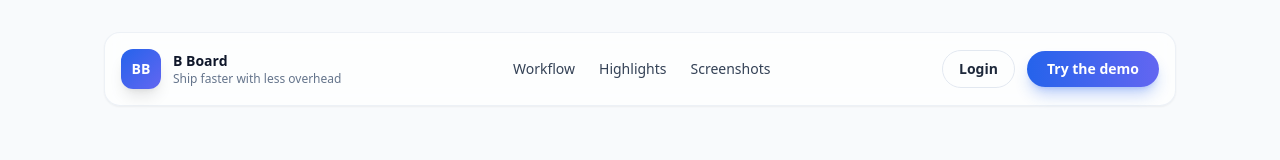
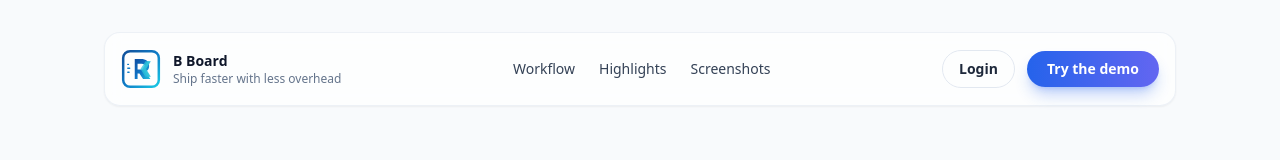
Before and after one commit to macmann/b-board, a Next.js app: page / in a window 1280 px wide. Shown: the top 160 px of the page. Built offline with nearby package versions, Linux system fonts and the light colour scheme.

Commit message:
Add centralized B Board logo component

```diff
--- a/src/app/layout.tsx
+++ b/src/app/layout.tsx
@@ -6,6 +6,11 @@ import AppThemeProvider from "@/components/theme/ThemeProvider";
 export const metadata: Metadata = {
   title: "B Board",
   description: "Lightweight agile board and backlog manager.",
+  icons: {
+    icon: "/logo.svg",
+    shortcut: "/logo.svg",
+    apple: "/logo.svg",
+  },
 };
 
 import "./globals.css";
--- a/src/app/page.tsx
+++ b/src/app/page.tsx
@@ -1,3 +1,5 @@
+import Logo from "@/components/branding/Logo";
+
 export default function HomePage() {
   return (
     <main className="min-h-screen bg-gradient-to-b from-slate-50 via-slate-50 to-white text-slate-900 dark:from-slate-950 dark:via-slate-950 dark:to-slate-900 dark:text-slate-50">
@@ -9,15 +11,7 @@ export default function HomePage() {
 
       <div className="mx-auto flex min-h-screen max-w-6xl flex-col px-4 pb-16 pt-8 sm:px-6 lg:px-10">
         <header className="flex flex-wrap items-center justify-between gap-4 rounded-2xl border border-slate-200/60 bg-white/70 p-4 shadow-sm backdrop-blur dark:border-slate-800/70 dark:bg-slate-900/80">
-          <div className="flex items-center gap-3">
-            <div className="flex h-10 w-10 items-center justify-center rounded-xl bg-gradient-to-br from-primary to-indigo-500 text-sm font-bold text-white shadow-lg">
-              BB
-            </div>
-            <div>
-              <p className="text-sm font-semibold text-slate-900 dark:text-slate-50">B Board</p>
-              <p className="text-xs text-slate-500 dark:text-slate-400">Ship faster with less overhead</p>
-            </div>
-          </div>
+          <Logo subtitle="Ship faster with less overhead" />
 
           <nav className="flex items-center gap-6 text-sm text-slate-700 dark:text-slate-200">
             <a className="transition hover:text-primary" href="#workflow">
--- a/src/components/auth/AuthLayout.tsx
+++ b/src/components/auth/AuthLayout.tsx
@@ -1,4 +1,6 @@
 import type { ReactNode } from "react";
+
+import Logo from "../branding/Logo";
 
 interface AuthLayoutProps {
   title: string;
@@ -10,15 +12,7 @@ export default function AuthLayout({ title, subtitle, children }: AuthLayoutProp
   return (
     <main className="flex min-h-screen items-center justify-center bg-slate-50 px-4 py-10 text-slate-900 dark:bg-slate-950 dark:text-slate-50">
       <div className="w-full max-w-md rounded-xl border border-slate-200 bg-white px-8 py-6 shadow-md dark:border-slate-800 dark:bg-slate-900">
-        <div className="mb-6 flex items-center gap-3">
-          <div className="flex h-10 w-10 items-center justify-center rounded-lg bg-primary text-sm font-semibold text-white">
-            BB
-          </div>
-          <div className="flex flex-col">
-            <span className="text-sm font-semibold">B Board</span>
-            <span className="text-xs text-slate-500 dark:text-slate-400">Plan and ship with confidence</span>
-          </div>
-        </div>
+        <Logo subtitle="Plan and ship with confidence" className="mb-6" />
 
         <div className="mb-6 space-y-2">
           <h1 className="text-xl font-semibold leading-tight">{title}</h1>
--- /dev/null
+++ b/src/components/branding/Logo.tsx
@@ -0,0 +1,46 @@
+import Image from "next/image";
+
+const classNames = (...classes: Array<string | null | false | undefined>) =>
+  classes.filter(Boolean).join(" ");
+
+type LogoProps = {
+  className?: string;
+  textClassName?: string;
+  titleClassName?: string;
+  subtitleClassName?: string;
+  title?: string;
+  subtitle?: string;
+  showText?: boolean;
+  size?: number;
+};
+
+export default function Logo({
+  className,
+  textClassName,
+  titleClassName,
+  subtitleClassName,
+  title = "B Board",
+  subtitle,
+  showText = true,
+  size = 40,
+}: LogoProps) {
+  return (
+    <div className={classNames("flex items-center gap-3", className)}>
+      <Image
+        src="/logo.svg"
+        alt={`${title} logo`}
+        width={size}
+        height={size}
+        priority
+      />
+      {showText ? (
+        <div className={classNames("flex flex-col", textClassName)}>
+          <span className={classNames("text-sm font-semibold", titleClassName)}>{title}</span>
+          {subtitle ? (
+            <span className={classNames("text-xs text-slate-500 dark:text-slate-400", subtitleClassName)}>{subtitle}</span>
+          ) : null}
+        </div>
+      ) : null}
+    </div>
+  );
+}
--- a/src/components/layout/AppShell.tsx
+++ b/src/components/layout/AppShell.tsx
@@ -3,6 +3,7 @@ import type { ReactNode } from "react";
 
 import Button from "../ui/Button";
 import ThemeToggle from "../theme/ThemeToggle";
+import Logo from "../branding/Logo";
 
 type AppShellProps = {
   children: ReactNode;
@@ -56,14 +57,13 @@ export default function AppShell({
   return (
     <div className="flex min-h-screen bg-slate-50 text-slate-900 dark:bg-slate-950 dark:text-slate-50">
       <aside className="flex w-64 flex-col border-r border-slate-200 bg-white dark:border-slate-800 dark:bg-slate-950">
-        <div className="flex items-center gap-3 border-b border-slate-200 px-5 py-5 dark:border-slate-800">
-          <div className="flex h-10 w-10 items-center justify-center rounded-lg bg-primary text-sm font-semibold text-white">
-            BB
-          </div>
-          <div className="flex flex-col">
-            <span className="text-xs font-medium uppercase tracking-wide text-slate-500 dark:text-slate-400">B Board</span>
-            <span className="text-sm font-semibold text-slate-900 dark:text-slate-50">Workspace</span>
-          </div>
+        <div className="border-b border-slate-200 px-5 py-5 dark:border-slate-800">
+          <Logo
+            subtitle="Workspace"
+            textClassName="gap-0.5"
+            titleClassName="text-xs font-medium uppercase tracking-wide text-slate-500 dark:text-slate-400"
+            subtitleClassName="text-sm font-semibold text-slate-900 dark:text-slate-50"
+          />
         </div>
 
         <nav className="mt-4 space-y-1 px-3">
```
Also changed, not shown: public/logo.svg (added).
